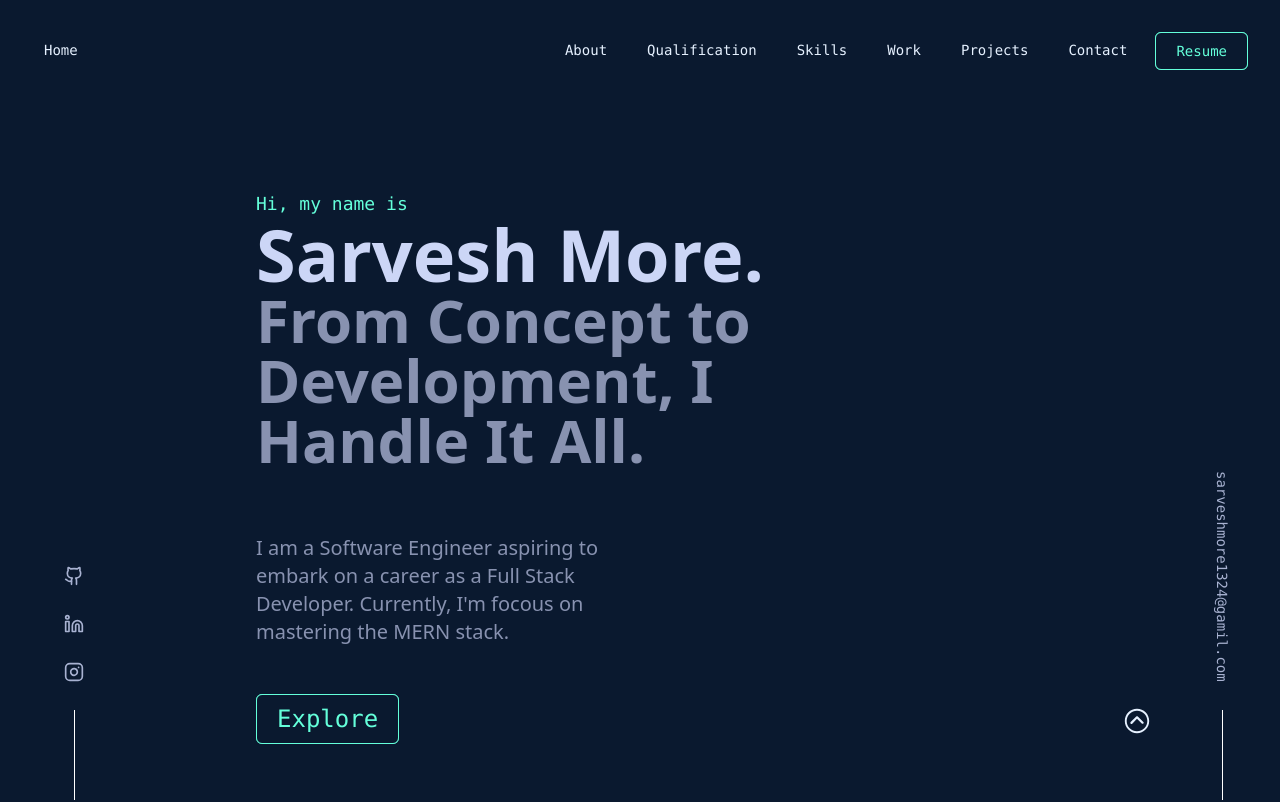
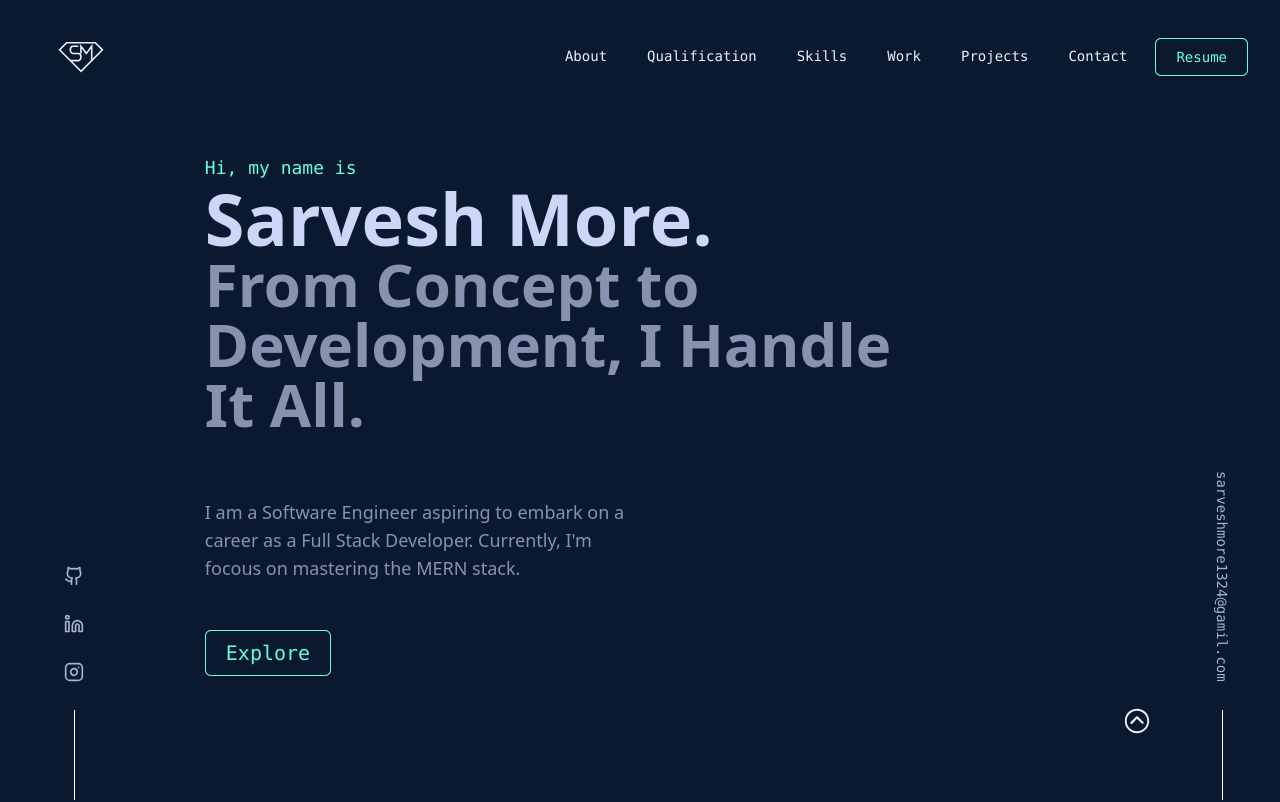
Before and after one commit to MoreSarvesh/Portfolio, a React (Vite) app: page / in a window 1280 px wide. Shown: the top 802 px of the page. Built offline with nearby package versions, Linux system fonts and the light colour scheme.

Commit message:
added images and resume link

```diff
--- a/src/DB/projects.js
+++ b/src/DB/projects.js
@@ -12,7 +12,7 @@ const ats = {
     "TensorFlow.Js",
   ],
   github: "https://github.com/MoreSarvesh/Applicant-Tracking-System",
-  img: "",
+  img: "/assets/images/ATSThumbnail.png",
 };
 
 const expenseTracker = {
@@ -22,7 +22,7 @@ const expenseTracker = {
     "Developed a user-friendly expense tracker web application using React.js and the latest React Router. The application features intuitive functionalities for tracking expenses, creating budgets, and generating financial insights.",
   skills: ["React.Js", "React Router v6", "React Toastfy"],
   github: "https://github.com/MoreSarvesh/Expense-Tracker",
-  img: "",
+  img: "/assets/images/ExpenseTrackerThumbnail.png",
 };
 
 export const myProjects = [ats, expenseTracker];
--- a/src/components/Hero.jsx
+++ b/src/components/Hero.jsx
@@ -2,7 +2,7 @@ import React from "react";
 
 const Hero = () => {
   return (
-    <section id="home" className="py-44 xl:py-14">
+    <section className="py-44 xl:py-2">
       <div className="font-mono text-my-green text-lg xl:text-lg">
         Hi, my name is
       </div>
@@ -12,14 +12,14 @@ const Hero = () => {
       <div className="font-sans font-bold text-my-slate text-3xl xl:text-6xl xl:w-10/12 xl:mb-16">
         From Concept to Development, I Handle It All.
       </div>
-      <div className="ont-sans text-my-slate leading-relax mt-5 xl:text-xl xl:mt-7 xl:w-1/2">
+      <div className="font-sans text-my-slate leading-relax mt-5 xl:text-lg xl:w-1/2">
         I am a Software Engineer aspiring to embark on a career as a Full Stack
         Developer. Currently, I'm focous on mastering the{" "}
         <span>MERN stack</span>.
       </div>
       <div className="bg-my-green w-fit h-fit rounded-md">
         <a href="#about">
-          <div className="px-5 py-2 bg-my-navy border rounded-md border-my-green text-my-green mt-12 text-xl font-mono hover:-translate-y-1 hover:-translate-x-1 duration-150 xl:px-5 xl:py-2 xl:mt-12 xl:text-2xl">
+          <div className="px-5 py-2 bg-my-navy border rounded-md border-my-green text-my-green mt-12 text-xl font-mono hover:-translate-y-1 hover:-translate-x-1 duration-150 xl:px-5 xl:py-2 xl:mt-12 xl:text-xl">
             Explore
           </div>
         </a>
--- /dev/null
+++ b/src/components/Logo.jsx
@@ -0,0 +1,30 @@
+import React from "react";
+
+const Logo = () => {
+  return (
+    <svg
+      width="50"
+      height="50"
+      viewBox="-1000 300 1400 1000"
+      xmlns="http://www.w3.org/2000/svg"
+    >
+      <path
+        style={{ stroke: "currentColor", fill: "none", strokeWidth: "45px" }}
+        d="M -375.184 500 L -525.061 500 C -626.592 502.377 -619.584 702.213 -525.061 700 L -375.184 700 C -267.845 704.982 -285.01 904.185 -375.184 900 L -600 900"
+        transform="matrix(1, 0, 0, 1, 0, -1.1368683772161603e-13)"
+      ></path>
+      <path
+        style={{ stroke: "currentColor", fill: "none", strokeWidth: "45px" }}
+        d="M -301.951 700.704 L -300.485 500 C -300.485 500 -150.243 698.515 -150.243 700 C -150.243 701.485 0 500 0 500 L 0 900"
+        transform="matrix(1, 0, 0, 1, 0, -1.1368683772161603e-13)"
+      ></path>
+      <path
+        style={{ stroke: "currentColor", fill: "none", strokeWidth: "45px" }}
+        d="M -300 1200 L -900 600 L -700 400 L 100 400 L 300 600 L -300 1200 Z"
+        transform="matrix(1, 0, 0, 1, 0, -1.1368683772161603e-13)"
+      ></path>
+    </svg>
+  );
+};
+
+export default Logo;
--- a/src/components/Main.jsx
+++ b/src/components/Main.jsx
@@ -15,7 +15,7 @@ import { IoIosArrowDropup } from "react-icons/io";
 
 const Main = () => {
   return (
-    <div className="p-8 xl:px-64">
+    <div className="p-8 xl:px-[16%]">
       <ul className="hidden xl:flex xl:flex-col xl:items-center xl:gap-7 xl:fixed xl:bottom-0 xl:left-0 xl:after:inline-block xl:after:h-[90px] xl:after:bg-white xl:after:w-[1px] xl:text-my-light-slate xl:pl-16 xl:text-xl xl:font-mono ">
         <li className="hover:text-my-green hover:-translate-y-1">
           <a href="https://github.com/MoreSarvesh">
--- a/src/components/Navbar.jsx
+++ b/src/components/Navbar.jsx
@@ -1,10 +1,16 @@
 import React from "react";
+import Logo from "./Logo";
 
 const Navbar = () => {
   return (
-    <nav className="flex justify-between p-4 text-my-white font-mono  xl:p-8 xl:text-sm">
-      <div className="hover:text-my-green xl:px-3 xl:py-2">
-        <a href="#">Home</a>
+    <nav
+      className="flex justify-between items-center p-4 text-my-white font-mono  xl:p-8 xl:text-sm"
+      id="home"
+    >
+      <div className="hover:text-my-green xl:ml-6 text-my-white">
+        <a href="#">
+          <Logo />
+        </a>
       </div>
       <div className="hidden xl:flex xl:gap-4">
         <span className="px-3 py-2 hover:text-my-green">
@@ -26,7 +32,7 @@ const Navbar = () => {
           <a href="#contact">Contact</a>
         </span>
         <div className="bg-my-green rounded-md border-my-green">
-          <a href="http://">
+          <a href="https://drive.google.com/file/d/1Y5Wp3O54mjY58z4sAglgMkj2zCx6cUfl/view?usp=sharing">
             <div className=" px-5 py-2 bg-my-navy border rounded-md border-my-green text-my-green relative hover:-translate-y-1 hover:-translate-x-1 duration-150">
               Resume
             </div>
--- a/src/components/Project.jsx
+++ b/src/components/Project.jsx
@@ -1,23 +1,26 @@
 import { LuGithub } from "react-icons/lu";
 import { myProjects } from "../DB/projects.js";
-import { useState } from "react";
 
 const Project = () => {
   let flag = false;
   return (
     <>
       {myProjects.map((pro, i) => (
-        <div key={pro.id} className="flex py-8 xl:py-16">
+        <div key={pro.id} className="flex py-8 xl:py-16 items-center">
           {i % 2 === 0 ? (
             <div
-              className={`hidden xl:block xl:w-[40%] xl:bg-my-green opacity-15 xl:relative xl:left-16`}
+              className={`hidden xl:block xl:bg-my-green opacity-15 hover:opacity-100`}
             >
-              {pro.img}img
+              <img src={pro.img} alt={pro.title} className="" />
             </div>
           ) : (
             (flag = true)
           )}
-          <div className="bg-slate-200 bg-opacity-5 py-8 px-4 shadow-inner rounded-lg xl:w-[60%] xl:z-10 xl:py-0 xl:px-0 xl:bg-transparent xl:shadow-none">
+          <div
+            className={`bg-slate-200 bg-opacity-5 py-8 px-4 shadow-inner rounded-lg xl:w-[50%] xl:z-10 xl:py-0 xl:px-0 xl:bg-transparent xl:shadow-none xl:relative ${
+              i % 2 === 0 ? "xl:-left-16" : "xl:left-16"
+            } `}
+          >
             <h2
               className={`font-mono font-bold text-2xl mb-8  text-my-white  ${
                 i % 2 === 0 ? "text-right" : "text-left"
@@ -51,9 +54,9 @@ const Project = () => {
           </div>
           {flag && (
             <div
-              className={`hidden xl:block xl:w-[40%] xl:bg-my-green opacity-15 xl:relative xl:-left-16`}
+              className={`hidden xl:block xl:w-[50%] xl:bg-my-green opacity-15 hover:opacity-100`}
             >
-              {pro.img}img
+              <img src={pro.img} alt={pro.title} />
             </div>
           )}
         </div>
```
Also changed, not shown: public/assets/images/ATSThumbnail.png (added), public/assets/images/ExpenseTrackerThumbnail.png (added).
